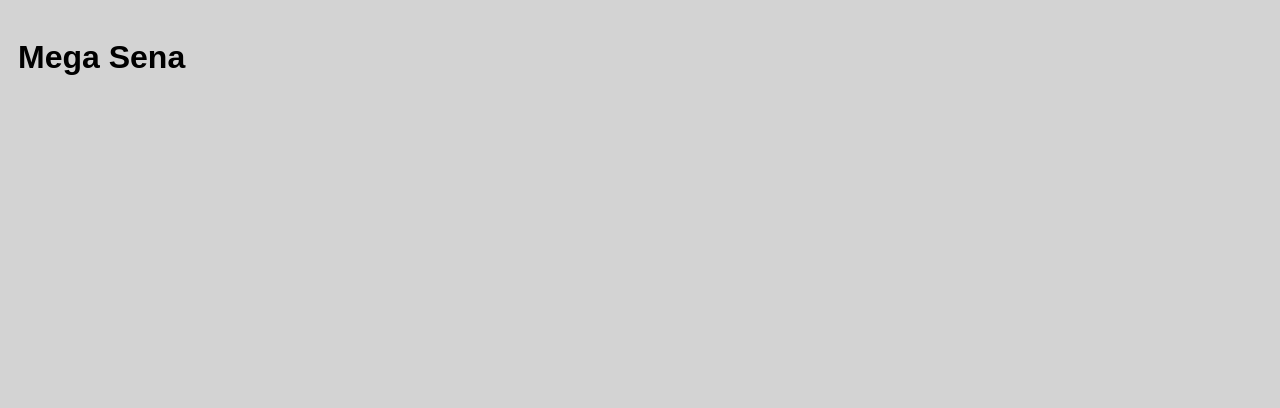
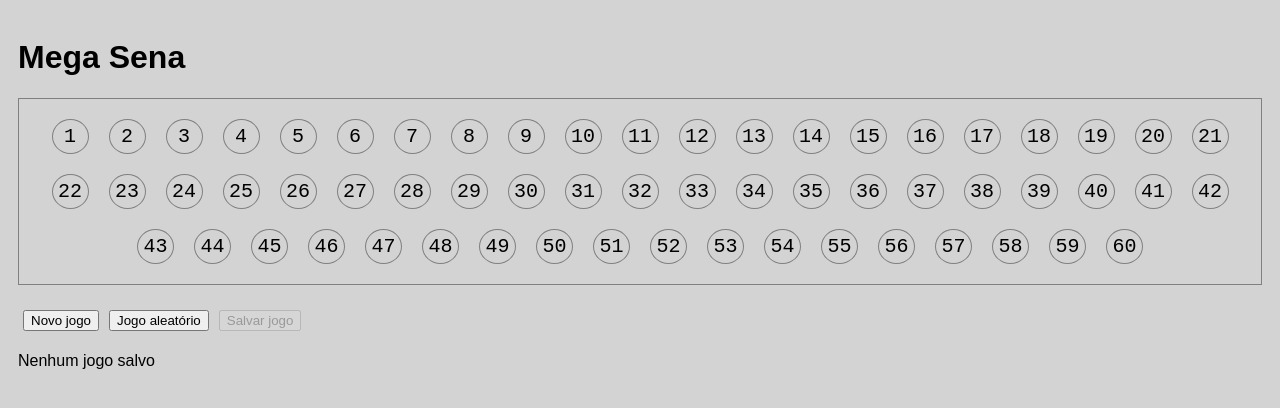
Before and after one commit to MullerHub/MiniCamp-XPe, a plain HTML site: page index.html in a window 1280 px wide. Drawn offline with Linux system fonts and the light colour scheme; files that its build step writes are made by us from their sources.

Commit message:
Update index.html

```diff
--- a/index.html
+++ b/index.html
@@ -5,7 +5,7 @@
     <meta http-equiv="X-UA-Compatible" content="IE=edge" />
     <meta name="viewport" content="width=device-width, initial-scale=1.0" />
 
-    <link rel="stylesheet" href="./css/style.css" />
+    <link rel="stylesheet" href="./style.css" />
 
     <title>Projeto-Mega Sena</title>
   </head>
@@ -19,6 +19,6 @@
       <div id="megasena-buttons"></div>
       <div id="megasena-saved-games"></div>
 
-    <script defer src="./js/script.js"></script>
+    <script defer src="./script.js"></script>
   </body>
 </html>
```
